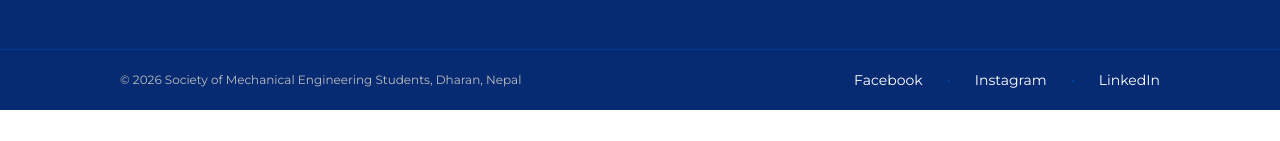
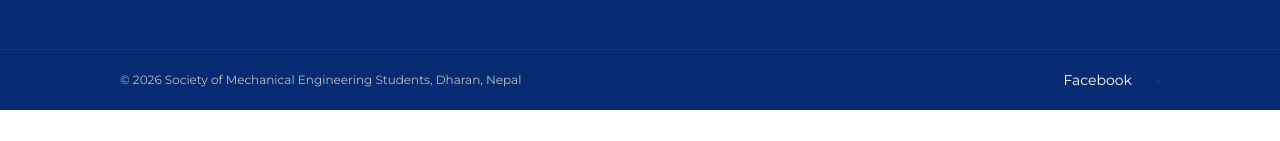
Before and after one commit to someserc/somes-erc, a Next.js app: page /gallery in a window 1280 px wide. Shown: the part 656-797 px from the top of the page. Built offline with nearby package versions, Linux system fonts and the light colour scheme; no server answers; the database is empty; what @imagekit/next would draw is missing.

Commit message:
minor changes

```diff
--- a/src/components/Footer.jsx
+++ b/src/components/Footer.jsx
@@ -114,19 +114,6 @@ const Footer = () => {
               Facebook
             </Link>
             <span className="text-primary-700">•</span>
-            <Link
-              href="https://www.instagram.com/fsuerc/"
-              className="hover:text-secondary-600 transition-colors"
-            >
-              Instagram
-            </Link>
-            <span className="text-primary-700">•</span>
-            <Link
-              href="https://www.linkedin.com/company/107169823"
-              className="hover:text-secondary-600 transition-colors"
-            >
-              LinkedIn
-            </Link>
           </div>
         </div>
       </div>
```
Also changed, not shown: src/proxy.js (+21 -11 lines).
